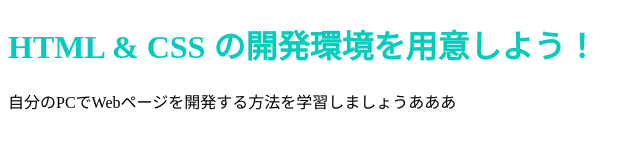
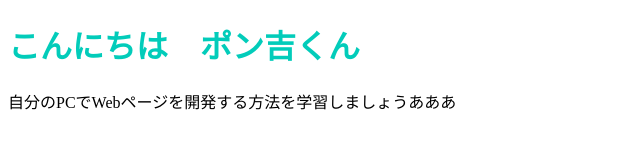
Before and after one commit to ccctaiga/ponkiti, a plain HTML site: page index.html in a window 1280 px wide. Shown: the whole page, without its empty margins (0-640 px from the left). Drawn offline with Linux system fonts and the light colour scheme.

Commit message:
Update index.html

```diff
--- a/index.html
+++ b/index.html
@@ -6,7 +6,7 @@
     <link rel="stylesheet" href="stylesheet.css">
   </head>
   <body>
-    <h1 class="title">HTML & CSS の開発環境を用意しよう！</h1>
+    <h1 class="title">こんにちは　ポン吉くん</h1>
     <p>自分のPCでWebページを開発する方法を学習しましょうあああ</p>
   </body>
 </html>
```
